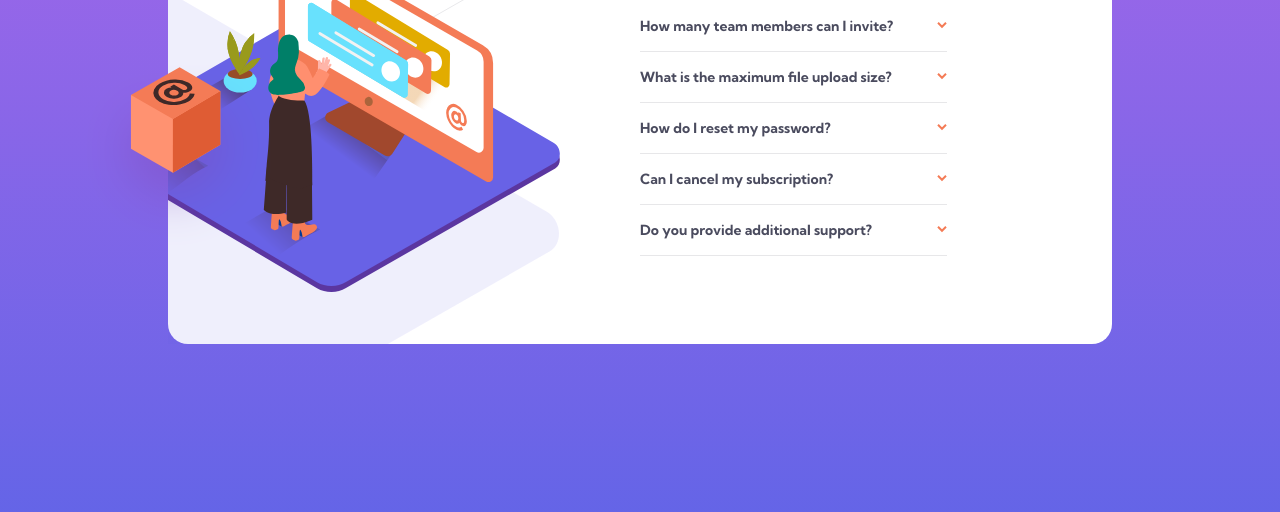
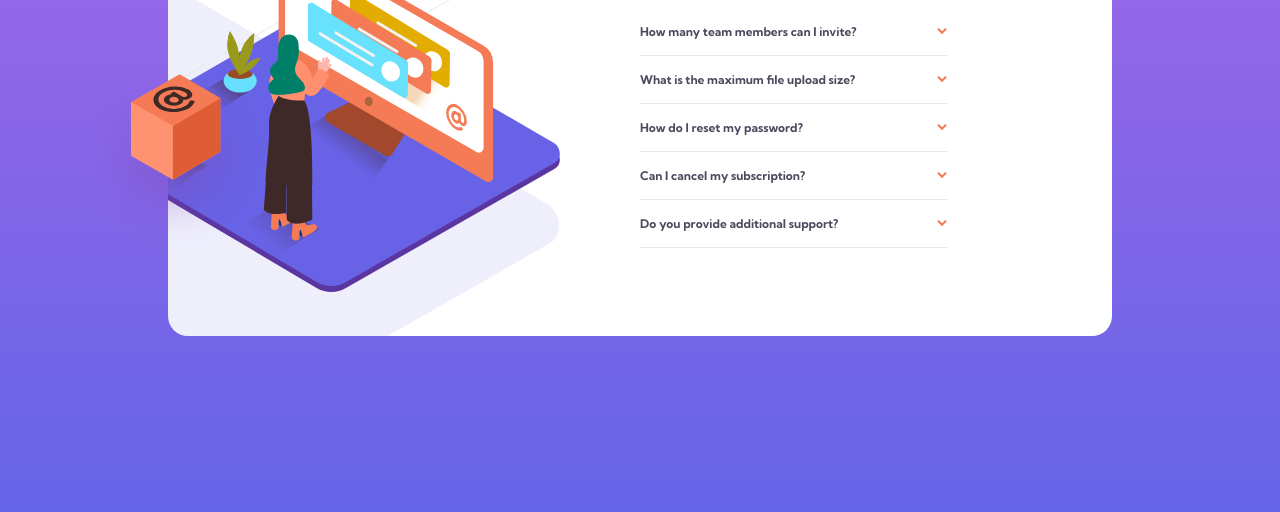
Before and after one commit to tehseen01/FAQ-accordion-card, a plain HTML site: page index.html in a window 1280 px wide. Shown: the part 288-800 px from the top of the page. Drawn offline with Linux system fonts and the light colour scheme.

Commit message:
h3 replaced by p tag

```diff
--- a/index.html
+++ b/index.html
@@ -41,7 +41,7 @@
           <ul>
             <li>
               <div class="toggle">
-                <h3 class="drop-down">How many team members can I invite?</h3>
+                <p class="drop-down">How many team members can I invite?</p>
                 <img
                   src="./images/icon-arrow-down.svg"
                   aria-hidden="true"
@@ -55,7 +55,7 @@
             </li>
             <li>
               <div class="toggle">
-                <h3 class="drop-down">What is the maximum file upload size?</h3>
+                <p class="drop-down">What is the maximum file upload size?</p>
                 <img
                   src="./images/icon-arrow-down.svg"
                   aria-hidden="true"
@@ -69,7 +69,7 @@
             </li>
             <li>
               <div class="toggle">
-                <h3 class="drop-down">How do I reset my password?</h3>
+                <p class="drop-down">How do I reset my password?</p>
                 <img
                   src="./images/icon-arrow-down.svg"
                   aria-hidden="true"
@@ -83,7 +83,7 @@
             </li>
             <li>
               <div class="toggle">
-                <h3 class="drop-down">Can I cancel my subscription?</h3>
+                <p class="drop-down">Can I cancel my subscription?</p>
                 <img
                   src="./images/icon-arrow-down.svg"
                   aria-hidden="true"
@@ -97,7 +97,7 @@
             </li>
             <li>
               <div class="toggle">
-                <h3 class="drop-down">Do you provide additional support?</h3>
+                <p class="drop-down">Do you provide additional support?</p>
                 <img
                   src="./images/icon-arrow-down.svg"
                   aria-hidden="true"
--- a/style.css
+++ b/style.css
@@ -74,7 +74,10 @@ li {
   cursor: pointer;
   padding: 1rem 0;
 }
-
+.drop-down {
+  font-weight: 700;
+  transition: all 0.5s ease;
+}
 .drop-down:hover {
   color: hsl(14, 88%, 65%);
 }
@@ -83,17 +86,15 @@ li {
 }
 .color {
   color: hsl(238, 29%, 16%);
-  font-weight: bold;
+  font-size: 1.1em;
 }
 .color > img {
   transform: rotate(180deg);
 }
-p {
+
+.hide {
   color: hsl(240, 6%, 50%);
   transition: all 0.5s ease;
-}
-
-.hide {
   height: 0;
 }
 .show {
```
